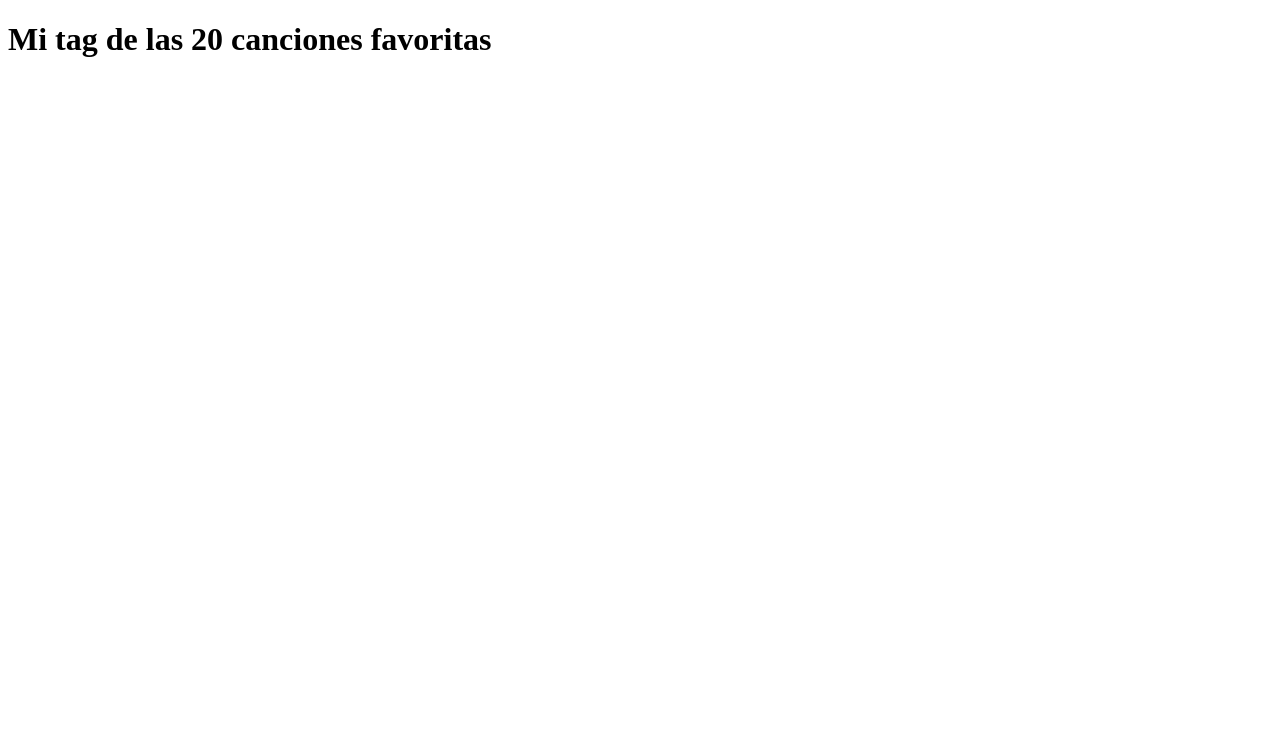
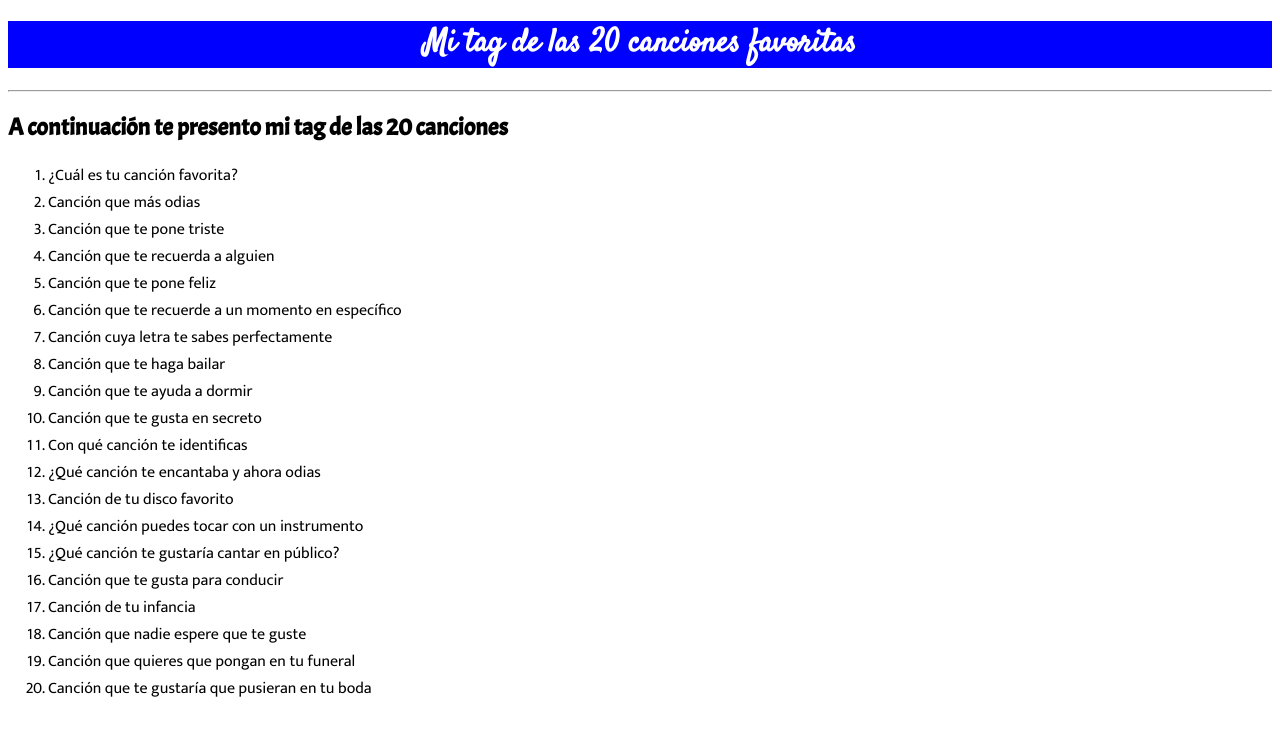
Before and after one commit to JheysonGalvis/party, a plain HTML site: page index.html in a window 1280 px wide. Drawn offline with Linux system fonts and the light colour scheme.

Commit message:
Se agrega el encabezado, se le aplican estilos como fondo, tamaño y se le agregan fuentes de google

```diff
--- a/index.html
+++ b/index.html
@@ -6,8 +6,40 @@
     <meta name="viewport" content="width=device-width, initial-scale=1.0">
     <title>Party</title>
     <link rel="stylesheet" href="style.css">
+    <link rel="preconnect" href="https://fonts.googleapis.com">
+    <link rel="preconnect" href="https://fonts.gstatic.com" crossorigin>
+    <link href="https://fonts.googleapis.com/css2?family=Roboto&family=Satisfy&display=swap" rel="stylesheet">
+    <link rel="preconnect" href="https://fonts.googleapis.com">
+    <link rel="preconnect" href="https://fonts.gstatic.com" crossorigin>
+    <link href="https://fonts.googleapis.com/css2?family=Acme&display=swap" rel="stylesheet">
+    <link rel="preconnect" href="https://fonts.googleapis.com">
+    <link rel="preconnect" href="https://fonts.gstatic.com" crossorigin>
+    <link href="https://fonts.googleapis.com/css2?family=Mukta&display=swap" rel="stylesheet">
 </head>
 <body>
-    <h1>Mi tag de las 20 canciones favoritas</h1>
+    <h1 class="titulo1">Mi tag de las 20 canciones favoritas</h1> <hr>
+    <h2 class="titulo2">A continuación te presento mi tag de las 20 canciones</h2>
+    <ol class="titulo3">
+        <li>¿Cuál es tu canción favorita?</li>
+        <li>Canción que más odias</li>
+        <li>Canción que te pone triste</li>
+        <li>Canción que te recuerda a alguien</li>
+        <li>Canción que te pone feliz</li>
+        <li>Canción que te recuerde a un momento en específico</li>
+        <li>Canción cuya letra te sabes perfectamente</li>
+        <li>Canción que te haga bailar</li>
+        <li>Canción que te ayuda a dormir</li>
+        <li>Canción que te gusta en secreto</li>
+        <li>Con qué canción te identificas</li>
+        <li>¿Qué canción te encantaba y ahora odias</li>
+        <li>Canción de tu disco favorito</li>
+        <li>¿Qué canción puedes tocar con un instrumento</li>
+        <li>¿Qué canción te gustaría cantar en público?</li>
+        <li>Canción que te gusta para conducir</li>
+        <li>Canción de tu infancia</li>
+        <li>Canción que nadie espere que te guste</li>
+        <li>Canción que quieres que pongan en tu funeral</li>
+        <li>Canción que te gustaría que pusieran en tu boda</li>
+    </ol>
 </body>
 </html>
--- a/style.css
+++ b/style.css
@@ -0,0 +1,14 @@
+.titulo1{
+    background-color: blue;
+    font-size: 2rem;
+    color: white;
+    display: flex;
+    justify-content: center;
+    font-family: 'Satisfy', cursive;
+}
+.titulo2{
+    font-family: 'Acme', sans-serif;
+}
+.titulo3{
+    font-family: 'Mukta', sans-serif;
+}
```
